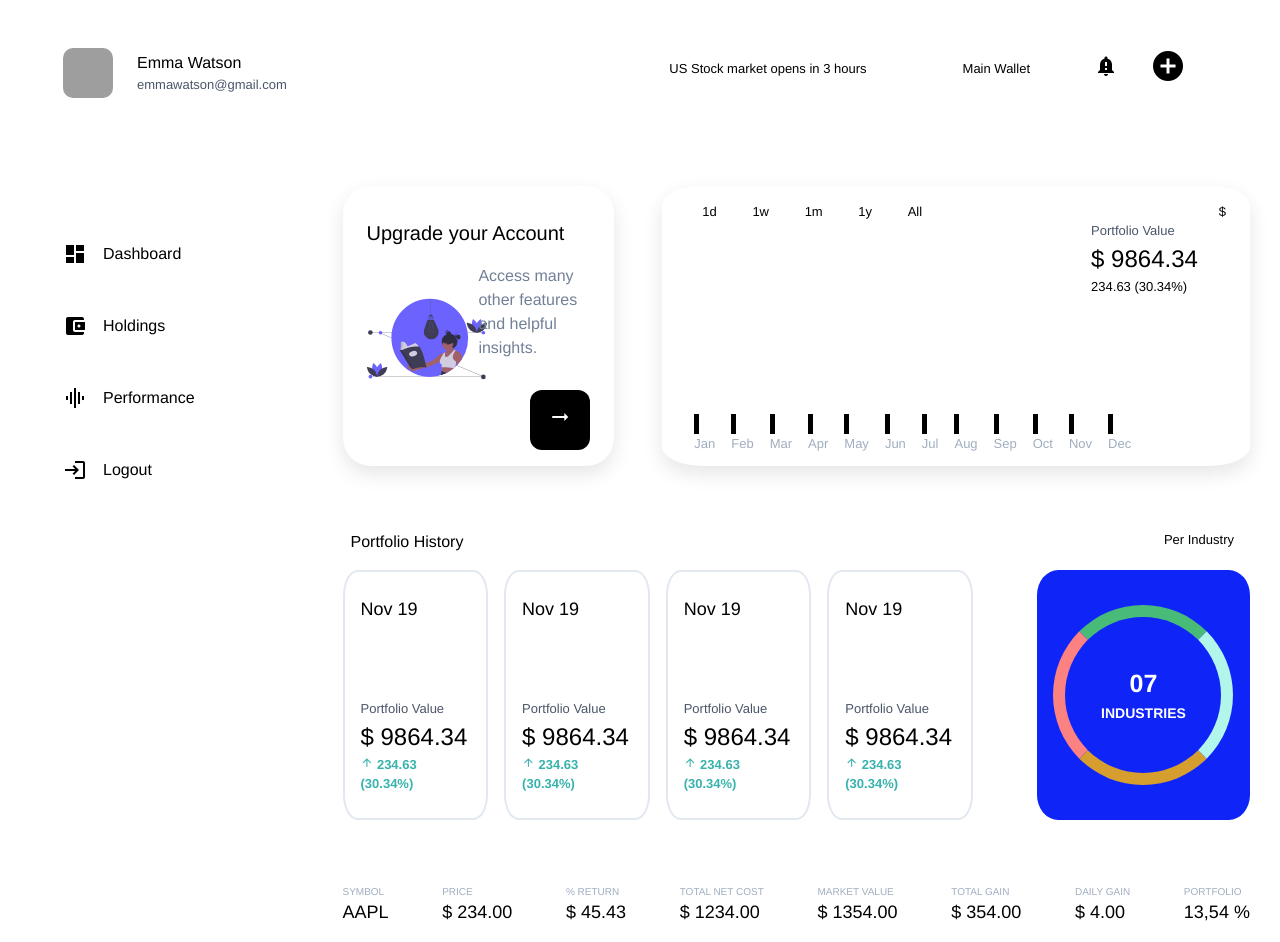
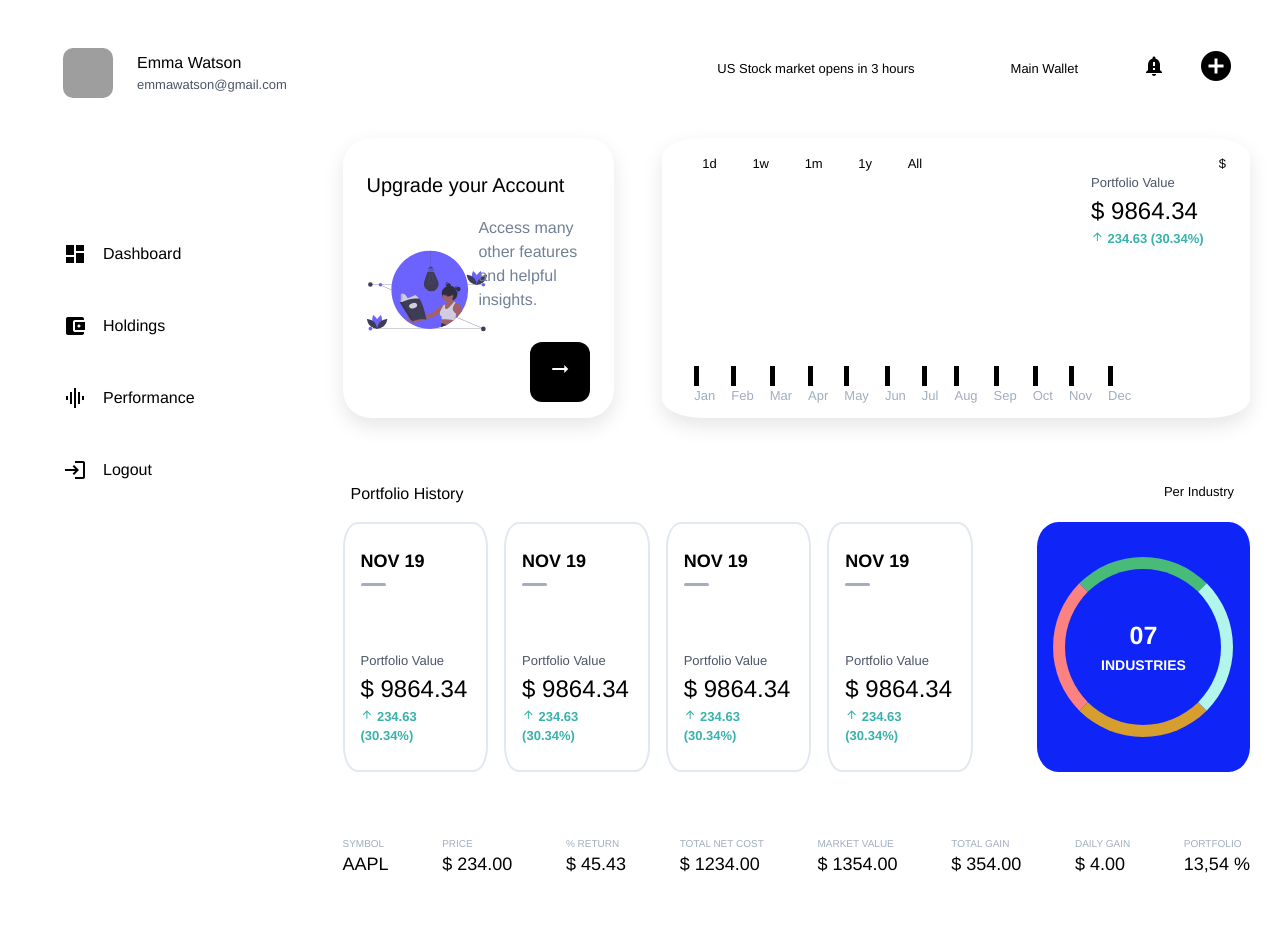
Before and after one commit to nobodyme/angular-mockup, an Angular app in the folder fintech/: page / in a window 1280 px wide. Built offline with nearby package versions, Linux system fonts and the light colour scheme; grey boxes are pictures that could not be loaded.

Commit message:
touch ups

```diff
--- a/fintech/src/app/components/footer/footer.component.html
+++ b/fintech/src/app/components/footer/footer.component.html
@@ -1,4 +1,4 @@
-<div class="d-flex justify-content-between my-3">
+<div class="d-flex justify-content-between mt-3">
   <div>
     <div class="footer_label">SYMBOL</div>
     <div class="footer_value">AAPL</div>
--- a/fintech/src/app/components/header/header.component.html
+++ b/fintech/src/app/components/header/header.component.html
@@ -1,4 +1,4 @@
-<div class="w-100 h-100 d-flex justify-content-end align-items-center p-5">
+<div class="w-100 h-100 d-flex justify-content-end align-items-center pt-5">
   <div class="px-5">US Stock market opens in 3 hours</div>
   <div class="px-5 header-wallet">Main Wallet</div>
   <div class="px-3">
--- a/fintech/src/app/components/history/history.component.css
+++ b/fintech/src/app/components/history/history.component.css
@@ -12,6 +12,14 @@
 
 .info-card-date{
   font-size: 18px;
+  font-weight: 600;
+}
+
+.bar-hor{
+  width: 25px;
+  height: 3px;
+  border-radius: 2px;
+  background: var(--gray500);
 }
 
 .info-card-text{
--- a/fintech/src/app/components/history/history.component.html
+++ b/fintech/src/app/components/history/history.component.html
@@ -9,7 +9,10 @@
         class="info-card d-flex flex-column py-4 px-3 mr-3 justify-content-between"
         *ngFor="let item of [1, 2, 3, 4]"
       >
-        <div class="info-card-date">Nov 19</div>
+        <div>
+          <div class="info-card-date mb-2">NOV 19</div>
+          <div class="bar-hor"></div>
+        </div>
         <div>
           <div class="info-card-text">Portfolio Value</div>
           <div class="info-card-value">$ 9864.34</div>
--- a/fintech/src/app/components/info/info.component.css
+++ b/fintech/src/app/components/info/info.component.css
@@ -13,6 +13,15 @@
 .info-account-text{
   color: var(--gray600);
   font-size: 16px;
+}
+
+.info-card-stat{
+  font-weight: 600;
+  color: var(--teal500);
+}
+
+.info-card-stat > span{
+  font-size: 0.8rem;
 }
 
 .info-account-button{
--- a/fintech/src/app/components/info/info.component.html
+++ b/fintech/src/app/components/info/info.component.html
@@ -42,7 +42,12 @@
       <div class="w-25">
         <div class="info-card-text">Portfolio Value</div>
         <div class="info-card-value">$ 9864.34</div>
-        <div>234.63 (30.34%)</div>
+        <div class="info-card-stat">
+          <span class="material-icons">
+            arrow_upward
+          </span>
+          234.63 (30.34%)
+        </div>
       </div>
     </div>
   </div>
```
